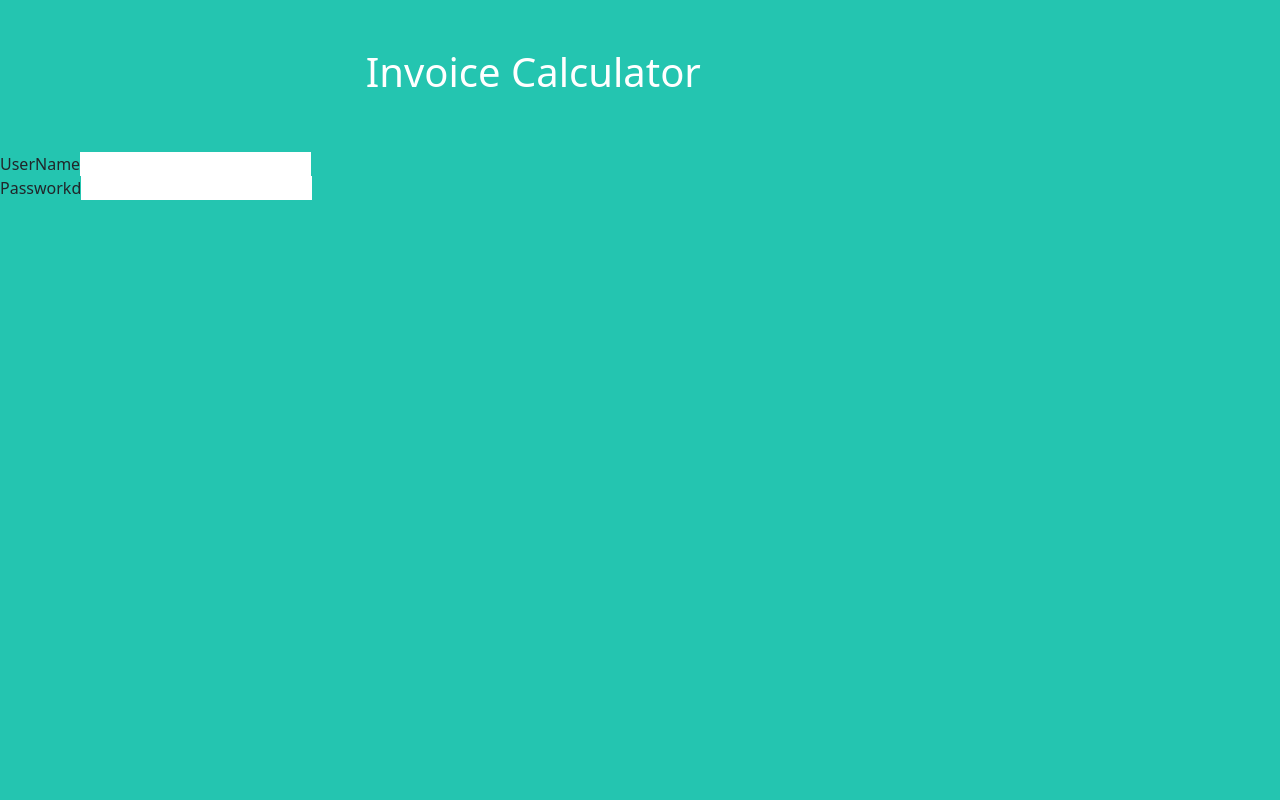
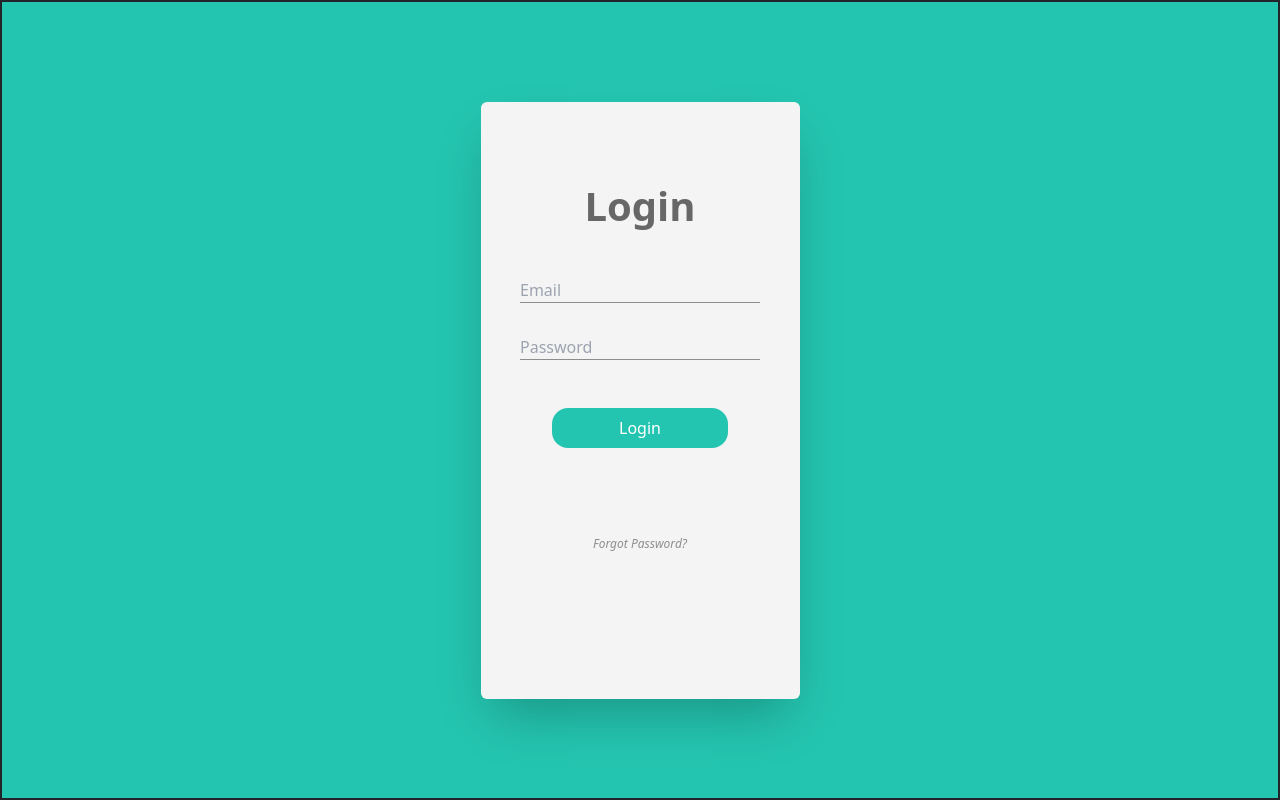
Before and after one commit to XolaniMgube/invoice-generator, a React (Create React App) app: page / in a window 1280 px wide. Built offline with nearby package versions, Linux system fonts and the light colour scheme.

Commit message:
added json server and login screen

```diff
--- a/data/db.json
+++ b/data/db.json
@@ -1,18 +1,25 @@
 {
   "list": [
     {
-      "id": "30be853f-c6c4-4bc3-9f1b-5cd25de23aaf",
-      "itemName": "Njabulo",
-      "quantity": "3",
-      "singlePrice": 3,
-      "fullPrice": 9
+      "id": "34f45c3b-a9c8-465d-8da8-614db6fae05d",
+      "itemName": "asdf",
+      "quantity": "2",
+      "singlePrice": 2,
+      "fullPrice": 4
     },
     {
-      "id": "5b93ba45-1b78-4d90-bd96-c76112ddbd4a",
-      "itemName": "fga",
-      "quantity": "4",
-      "singlePrice": 4,
-      "fullPrice": 16
+      "id": "f1b49f68-1cca-4adc-8059-1df56f3c99bb",
+      "itemName": "",
+      "quantity": "",
+      "singlePrice": "",
+      "fullPrice": 0
+    },
+    {
+      "id": "89318b2b-9660-4ff8-9ff8-430dc6e1b6d7",
+      "itemName": "",
+      "quantity": "",
+      "singlePrice": "",
+      "fullPrice": 0
     }
   ]
 }
--- /dev/null
+++ b/db.json
@@ -0,0 +1,19 @@
+{
+  "posts": [
+    {
+      "id": 1,
+      "title": "json-server",
+      "author": "typicode"
+    }
+  ],
+  "comments": [
+    {
+      "id": 1,
+      "body": "some comment",
+      "postId": 1
+    }
+  ],
+  "profile": {
+    "name": "typicode"
+  }
+}
--- a/src/Components/AddedItem.js
+++ b/src/Components/AddedItem.js
@@ -19,7 +19,10 @@ export default function AddedItem( {mat, handleFilterOnDelete} ) {
             <td>{mat.quantity}</td>
             <td>{mat.singlePrice}</td>
             <td>{mat.fullPrice}</td>
-            <td><Button onClick={e => handleDelete(e)} variant="danger">Delete</Button></td>
+            <td>
+                <Button onClick={e => handleDelete(e)} variant="danger">Delete</Button>
+                <Button onClick={e => handleDelete(e)} variant="warning" className="text-light ms-2">Edit</Button>
+            </td>
         </tr>
 
     )
--- /dev/null
+++ b/src/Components/EditModal.js
@@ -0,0 +1,3 @@
+export default function EditModal() {
+
+}
--- a/src/Components/Nav.js
+++ b/src/Components/Nav.js
@@ -4,7 +4,7 @@ export default function Nav () {
     return (
         <Navbar className="bg-dark">
             <Container>
-                <Navbar.Brand className='text-light'>Invoice Calculator</Navbar.Brand>
+                <Navbar.Brand className='text-light'>Asanda</Navbar.Brand>
             </Container>
         </Navbar>
     )
--- a/src/index.css
+++ b/src/index.css
@@ -17,5 +17,5 @@ code {
 }
 
 .app {
-  background-color: rgb(165, 165, 165);
+  background-color: rgb(103, 103, 103);
 }
--- a/src/pages/SignIn.js
+++ b/src/pages/SignIn.js
@@ -1,33 +1,62 @@
-import Form from "react-bootstrap/Form";
+import { useState } from "react";
 
 export default function SignIn() {
+  const [email, setEmail] = useState("");
+  const [password, setPassword] = useState("");
+
+  const savedEmail = "xnmgube@gmail.com";
+  const savedPassword = "password";
+
+  const handleSubmitLogin = (e) => {
+    e.preventDefault();
+    if (email === savedEmail && password === savedPassword) {
+      console.log("match");
+      window.location.replace("http://localhost:3000/dashboard");
+    }
+  };
   return (
     <div className="h-screen w-screen bg-active">
-      <div className="text-white w-10/12 text-center py-5">
-        <h1>Invoice Calculator</h1>
-      </div>
-      <div className="w-8/12 ">
-        <form>
-            <div>
-                <label>UserName</label>
-                <input className="" type="text" />
+      <div className="h-screen flex justify-center border-2">
+        <div className="bg-loginWhite w-1/4 h-3/4 my-auto rounded shadow-2xl">
+          <div className=" my-20">
+            <div className="my-12">
+              <h1 className="text-center text-normalGrey font-bold">Login</h1>
             </div>
-            <div>
-            <label>Passworkd</label>
-                <input type="password" />
+            <div className="flex justify-center mb-10">
+              <form>
+                <div className="mb-4 pb-2">
+                  <input
+                    className="border-b w-60 bg-loginWhite border-lightGrey focus:outline-none"
+                    type="text"
+                    placeholder="Email"
+                    value={email}
+                    onChange={(e) => setEmail(e.target.value)}
+                  />
+                </div>
+                <div className="mb-3">
+                  <input
+                    className="border-b w-60 bg-loginWhite border-lightGrey focus:outline-none font-lg"
+                    type="password"
+                    placeholder="Password"
+                    value={password}
+                    onChange={(e) => setPassword(e.target.value)}
+                  />
+                </div>
+                <div className="flex justify-center my-5">
+                  <button
+                    className="bg-active w-44 h-10 text-white rounded-2xl"
+                    onClick={handleSubmitLogin}
+                  >
+                    Login
+                  </button>
+                </div>
+              </form>
             </div>
-        </form>
-        {/* <Form>
-          <Form.Group className="mb-3" controlId="formBasicEmail">
-            <Form.Label>Username</Form.Label>
-            <Form.Control type="text" placeholder="Enter email" />
-          </Form.Group>
-
-          <Form.Group className="mb-3" controlId="formBasicPassword">
-            <Form.Label>Password</Form.Label>
-            <Form.Control type="password" placeholder="Password" />
-          </Form.Group>
-        </Form> */}
+            <div className="flex justify-center mt-30">
+              <p className="text-lightGrey text-xs italic">Forgot Password?</p>
+            </div>
+          </div>
+        </div>
       </div>
     </div>
   );
--- a/tailwind.config.js
+++ b/tailwind.config.js
@@ -14,6 +14,8 @@ module.exports = {
       "sideBarText": "#a0a6af",
       "lightGrey": "#8d8d8d",
       "active": "#24c5b0",
+      "loginWhite": "rgb(244, 244, 244)",
+      "normalGrey": "rgb(103, 103, 103)"
     },
     extend: {},
   },
```
